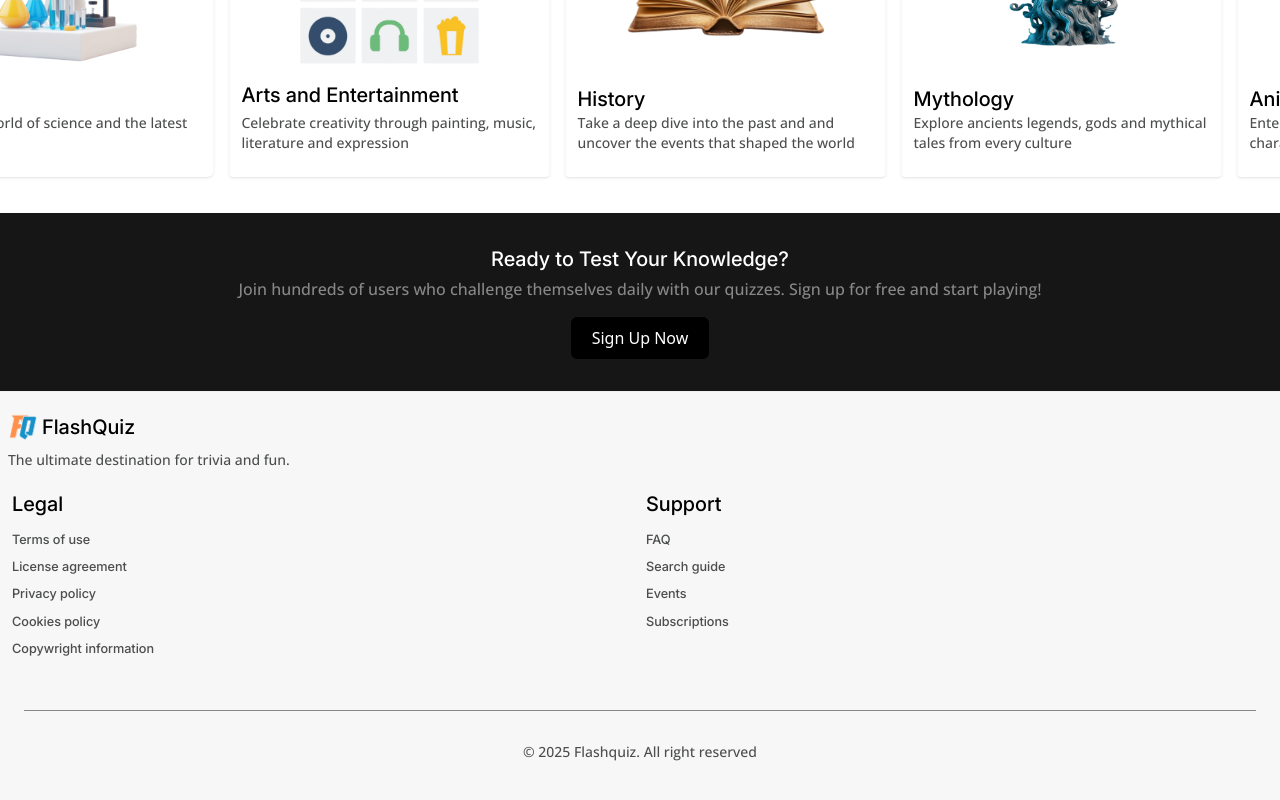
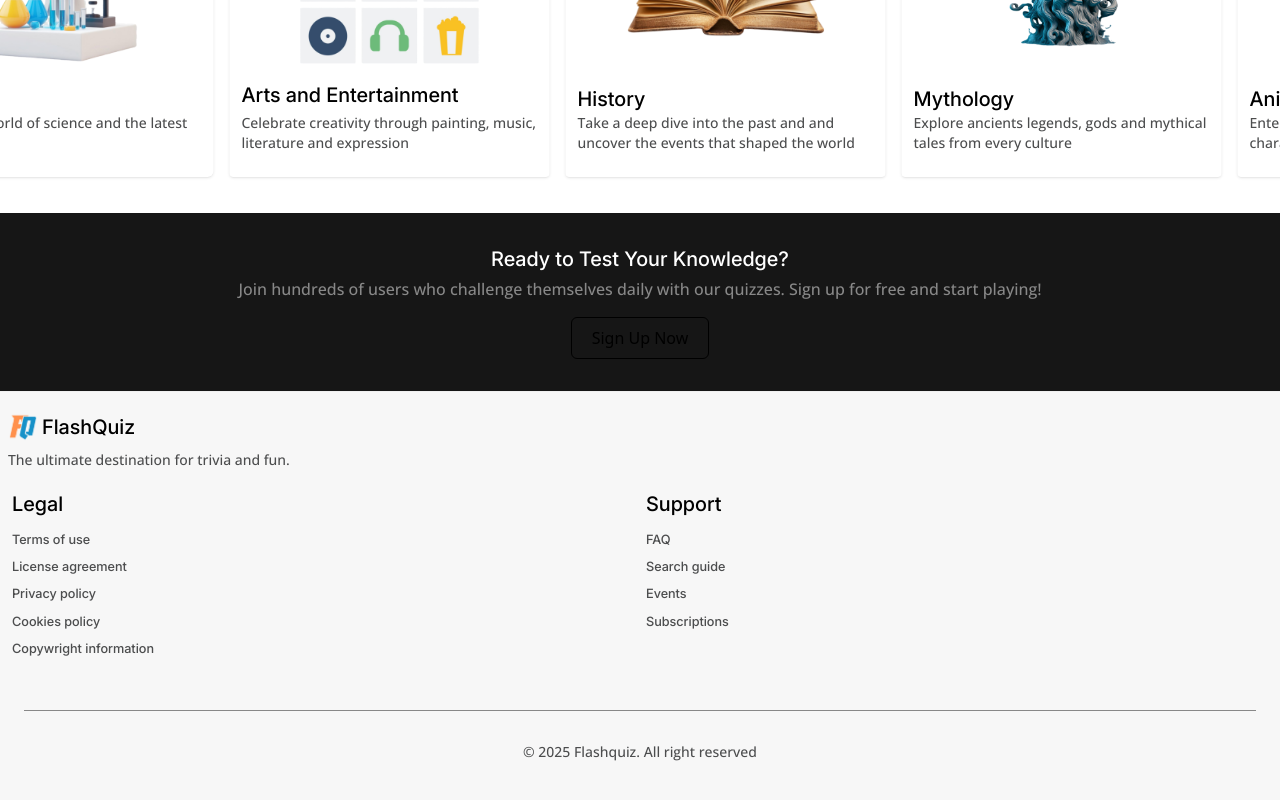
Before and after one commit to Habeebamoo/Flashquiz, a React (Vite) app in the folder client/: page / in a window 1280 px wide. Shown: the part 1103-1903 px from the top of the page. Built offline with nearby package versions, Linux system fonts and the light colour scheme; no server answers.

Commit message:
updated UI 2

```diff
--- a/client/src/components/Main.tsx
+++ b/client/src/components/Main.tsx
@@ -112,7 +112,7 @@ const Main = () => {
       <div className="bg-thinBlack text-white py-8 px-4 sm:flex-center flex-col mt-6 flex-center flex-col">
         <h2 className="font-inter text-xl mb-1">Ready to Test Your Knowledge?</h2>
         <p className="text-accentLight mb-4 text-center font-open">Join hundreds of users who challenge themselves daily with our quizzes. Sign up for free and start playing!</p>
-        <button onClick={() => navigate("/login")} className="btn-black">Sign Up Now</button>
+        <button onClick={() => navigate("/login")} className="btn-white">Sign Up Now</button>
       </div>
     </section>
   )
```
